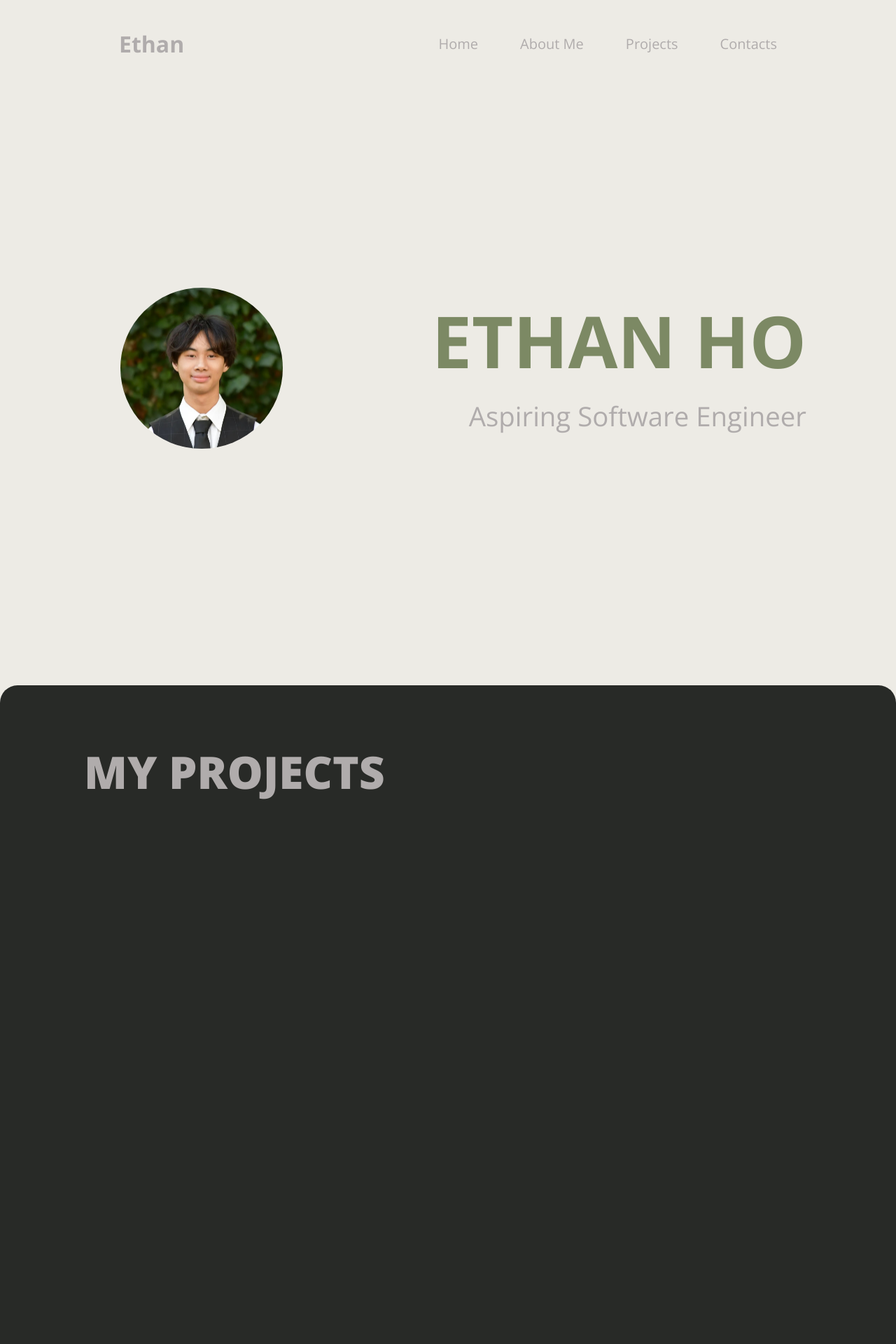
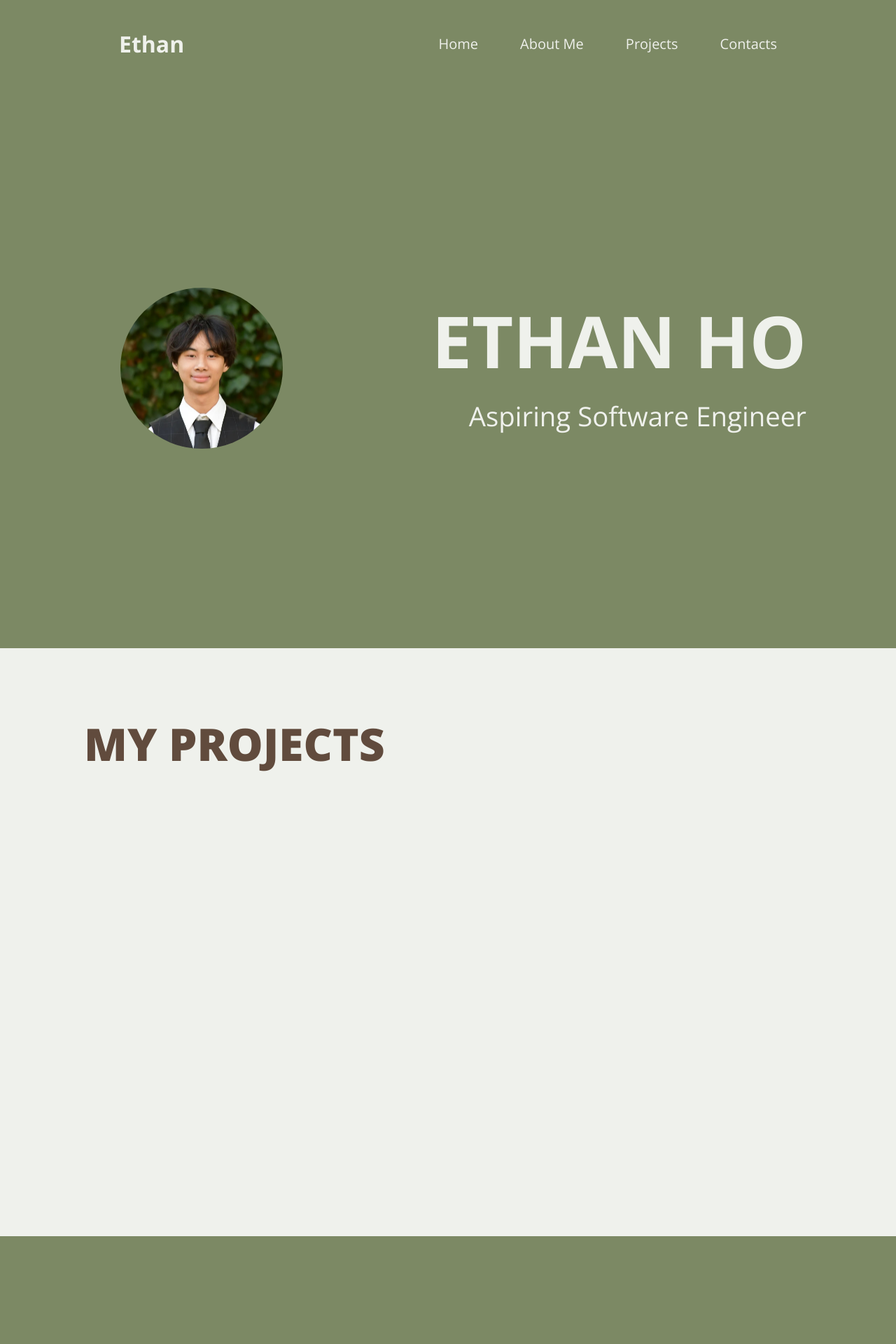
Before and after one commit to hoethan231/hoethan.github.io, a React (Create React App) app: page / in a window 1280 px wide. Shown: the top 1920 px of the page at 70% size. After the commit the page ends 1766 px from the top, so only its background shows below. Built offline with nearby package versions, Linux system fonts and the light colour scheme; a web font is replaced by a local one.

Commit message:
recolor website

```diff
--- a/src/App.css
+++ b/src/App.css
@@ -1,7 +1,8 @@
 body {
-    background-color: #EDEBE5;
+    /* background-color: #EDEBE5; */
+    background-color: #7C8964;
     margin: 0;
     padding: 0;
     font-family: "Open Sans", sans-serif;
-    color: #B0ACAC;
+    color: #ffffffe0;
 }
--- a/src/components/Hero/Hero.css
+++ b/src/components/Hero/Hero.css
@@ -1,7 +1,7 @@
 .hero {
     display: flex;
     align-items: center;
-    height: 800px;
+    height: 100vh;
 }
 
 .leftside {
@@ -28,7 +28,6 @@
 
 .name {
     font-size: 8vw;
-    color: #7C8964;
 }
 
 .subtext {
--- a/src/components/Hero/Hero.jsx
+++ b/src/components/Hero/Hero.jsx
@@ -18,4 +18,4 @@ const Hero = () => {
 
 }
 
-export default Hero
+export default Hero;
--- a/src/components/Navbar/Navbar.jsx
+++ b/src/components/Navbar/Navbar.jsx
@@ -5,7 +5,9 @@ const Navbar = () => {
 
     return (
         <div className="navbar">
-            <h1>Ethan</h1>
+            <div className="logo">
+                <h1>Ethan</h1>
+            </div>
             <ul className="nav-menu">
                 <li>Home</li>
                 <li>About Me</li>
--- a/src/components/Projects/Projects.css
+++ b/src/components/Projects/Projects.css
@@ -1,12 +1,17 @@
 .projects-container {
-    background-color: #282A27;
-    height: 1000px;
-    border-radius: 25px;
+    padding-top: 5vh;
+    padding-left: 15vh;
+    background-color: #ffffffe0;
+    height: 100vh;
+    color: #614b3d;
 }
 
 .title {
-    padding-top: 10vh;
-    padding-left: 15vh;
     font-size: 8vh;
     font-weight: 800;
+    color: #614b3d;
 }
+
+.projects {
+    display: flex;
+}
--- a/src/components/Projects/Projects.jsx
+++ b/src/components/Projects/Projects.jsx
@@ -6,8 +6,7 @@ const Projects = () => {
     return (
         <section className="projects-container">
             <h1 className="title">MY PROJECTS</h1>
-            <div>
-
+            <div className="projects">
             </div>
         </section>
     )
```
